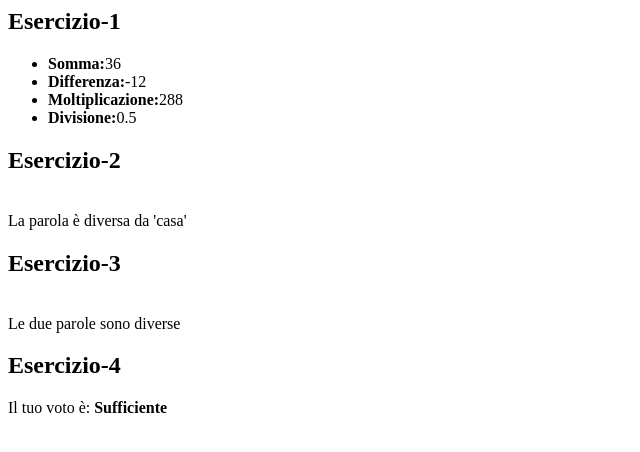
After one commit to SimoneIoli/Esercizi-di-programmazione, a PHP site: page /es-1/es-01.php in a window 1280 px wide. The commit adds this page. Shown: the top 452 px of the page, without its empty margins (0-640 px from the left). Run offline with PHP 8.4, Linux system fonts and the light colour scheme.

Commit message:
Esercizi in Php e nuove regole in index

```diff
--- /dev/null
+++ b/PHP/es-1/es-01.php
@@ -0,0 +1,88 @@
+<?php
+    /**
+     * Es 01
+     * Dati due numeri, stampare nell'ordine:
+     *  - Somma
+     *  - Differenza
+     *  - Moltiplicazione
+     *  - Divisione
+     */
+    $a = 12;
+    $b = 24;
+    $somma = $a + $b ;
+    $differenza = $a - $b ;
+    $moltiplicazione = $a * $b ;
+    $divisione = $a / $b ;
+?>
+    <div>
+        <h2>Esercizio-1</h2>
+        <ul>
+            <li><strong>Somma:</strong><?php echo $somma; ?></li>
+            <li><strong>Differenza:</strong><?php echo $differenza; ?></li>
+            <li><strong>Moltiplicazione:</strong><?php echo $moltiplicazione; ?></li>
+            <li><strong>Divisione:</strong><?php echo $divisione; ?></li>
+        </ul>
+    </div>
+<?php
+    /**
+     * Es 02
+     * Data una parola, verificare se è uguale
+     * a "casa"
+     */
+    $parola = "albero";
+?>
+    <div>
+        <h2>Esercizio-2</h2>
+        <p> <?php if ($parola === "casa") {
+        echo "<br/>La parola è uguale ad 'casa'<br/>" ;
+    } else {
+        echo "<br/>La parola è diversa da 'casa'<br/>" ;
+    } ?> </p>
+    </div>
+
+<?php
+    /**
+     * Es 03
+     * Dato due valori numerici, verificarne l'uguaglianza
+     */
+    $c = "145";
+    $d = 145;
+?>
+    <div>
+        <h2>Esercizio-3</h2>
+        <p> <?php if ($c === $d) {
+        echo "<br/>Le due parole sono uguali<br/>" ;
+    } else {
+        echo "<br/>Le due parole sono diverse<br/>" ;
+    }?> </p>
+    </div>
+
+<?php
+    /**
+     * Es 04
+     * Dato un voto stampare:
+     * insufficiente se è da 0 a 5
+     * sufficiente se è 6
+     * buono se è 7 o 8
+     * ottimo se è 9
+     * eccellente se è maggiore di 8
+     */
+    $voto=6;
+?>
+    <div>
+        <h2>Esercizio-4</h2>
+        <p>Il tuo voto è:
+        <span> <strong>  <?php
+        if ($voto <= 5 && $voto >= 0) {
+            echo "Insufficiente";
+        } elseif ($voto == 6) {
+            echo "Sufficiente";
+        } elseif ($voto == 7 || $voto == 8) {
+            echo "Buono";
+        } elseif ($voto == 9) {
+            echo "Ottimo";
+        } elseif ($voto <11 && $voto == 10) {
+            echo "Eccellente";
+        }
+        ?></strong> </span></p>
+    </div>
```
Also changed, not shown: PHP/index.php (+11 -3 lines).
